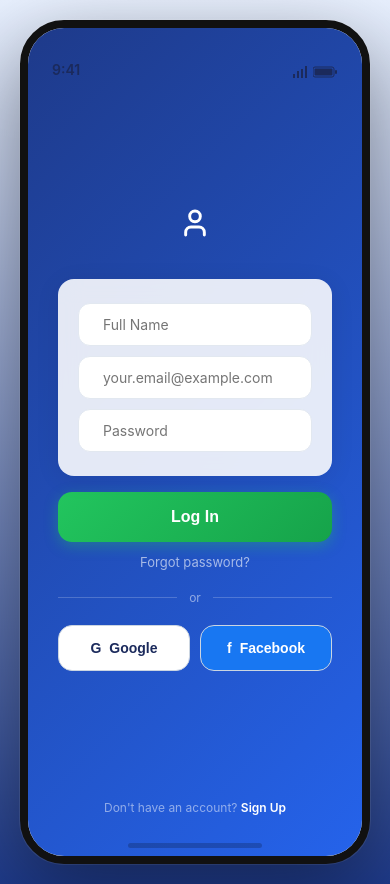
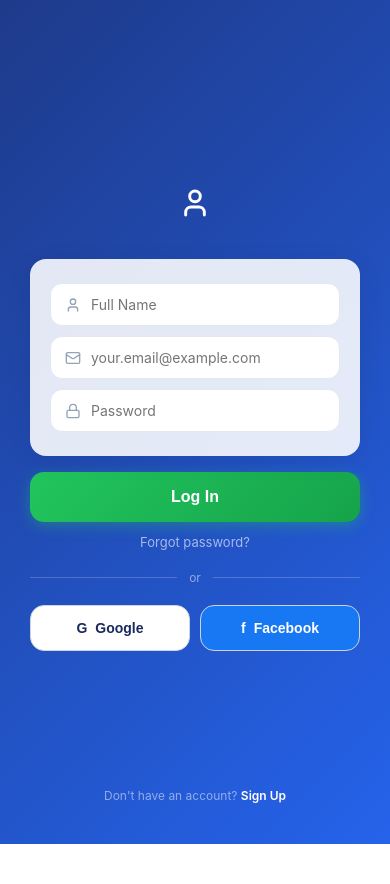
Before and after one commit to mujimushi/omp-digicoach-prototype, a React (Vite) app: page / in a window 390 px wide. Both pictures are taken after a click on the button "Enter App". After the commit the page ends 844 px from the top, so only its background shows below. Built offline with nearby package versions, Linux system fonts and the light colour scheme.

Commit message:
Responsive: full-screen on mobile, framed on desktop

```diff
--- a/index.html
+++ b/index.html
@@ -2,9 +2,25 @@
 <html lang="en">
 <head>
   <meta charset="UTF-8" />
-  <meta name="viewport" content="width=device-width, initial-scale=1.0" />
+  <meta name="viewport" content="width=device-width, initial-scale=1.0, maximum-scale=1.0, user-scalable=no, viewport-fit=cover" />
+  <meta name="apple-mobile-web-app-capable" content="yes" />
+  <meta name="apple-mobile-web-app-status-bar-style" content="black-translucent" />
+  <meta name="mobile-web-app-capable" content="yes" />
+  <meta name="theme-color" content="#1E3A8A" />
+  <meta name="apple-mobile-web-app-title" content="OMP DigiCoach" />
   <title>OMP DigiCoach – Prototype</title>
-  <style>* { margin: 0; padding: 0; box-sizing: border-box; }</style>
+  <style>
+    * { margin: 0; padding: 0; box-sizing: border-box; }
+    html, body, #root { height: 100%; overflow: hidden; }
+    body {
+      overscroll-behavior: none;
+      -webkit-tap-highlight-color: transparent;
+      -webkit-touch-callout: none;
+      -webkit-user-select: none;
+      user-select: none;
+    }
+    input, textarea { -webkit-user-select: text; user-select: text; }
+  </style>
 </head>
 <body>
   <div id="root"></div>
--- a/src/App.jsx
+++ b/src/App.jsx
@@ -57,9 +57,30 @@ function IconCircle({Icon,color,size=36}){
   </div>);
 }
 
-// ── Phone Frame ──
+// ── Phone Frame (responsive: full-screen on mobile, framed on desktop) ──
 function Phone({children}){
-  return (<div style={{display:"flex",justifyContent:"center",alignItems:"center",minHeight:"100vh",background:ds.screenBg,padding:20,fontFamily:"-apple-system,BlinkMacSystemFont,'Segoe UI','Helvetica Neue',sans-serif"}}>
+  const[isMobile,setIsMobile]=useState(false);
+  useEffect(()=>{
+    const check=()=>setIsMobile(window.innerWidth<600);
+    check();window.addEventListener("resize",check);
+    return ()=>window.removeEventListener("resize",check);
+  },[]);
+
+  if(isMobile){
+    // Mobile: no frame, fills viewport like a native app
+    return (
+      <div style={{width:"100%",minHeight:"100vh",maxWidth:500,margin:"0 auto",background:ds.surface,position:"relative",overflow:"hidden",display:"flex",flexDirection:"column",fontFamily:"-apple-system,BlinkMacSystemFont,'Segoe UI','Helvetica Neue',sans-serif"}}>
+        {/* Use real device status bar - add safe area padding */}
+        <div style={{height:"env(safe-area-inset-top, 0px)",flexShrink:0}}/>
+        {children}
+        <div style={{height:"env(safe-area-inset-bottom, 0px)",flexShrink:0}}/>
+      </div>
+    );
+  }
+
+  // Desktop: show phone frame mockup
+  return (
+    <div style={{display:"flex",justifyContent:"center",alignItems:"center",minHeight:"100vh",background:ds.screenBg,padding:20,fontFamily:"-apple-system,BlinkMacSystemFont,'Segoe UI','Helvetica Neue',sans-serif"}}>
       <div style={{width:390,height:844,borderRadius:44,background:ds.surface,position:"relative",overflow:"hidden",boxShadow:"0 25px 80px rgba(0,0,0,0.4),0 0 0 1px rgba(255,255,255,0.1)",border:"8px solid #111",display:"flex",flexDirection:"column"}}>
         <div style={{height:54,display:"flex",alignItems:"flex-end",justifyContent:"space-between",padding:"0 24px 4px",position:"absolute",top:0,left:0,right:0,zIndex:100}}>
           <span style={{fontSize:14,fontWeight:600,color:ds.navy}}>9:41</span>
@@ -71,7 +92,8 @@ function Phone({children}){
         {children}
         <div style={{position:"absolute",bottom:8,left:"50%",transform:"translateX(-50%)",width:134,height:5,borderRadius:3,background:"rgba(0,0,0,0.2)",zIndex:100}}/>
       </div>
-  </div>);
+    </div>
+  );
 }
 
 // ── Timer Ring (SVG circle with stroke-dasharray) ──
```
Lines whose indentation alone changed are shown as unchanged.
